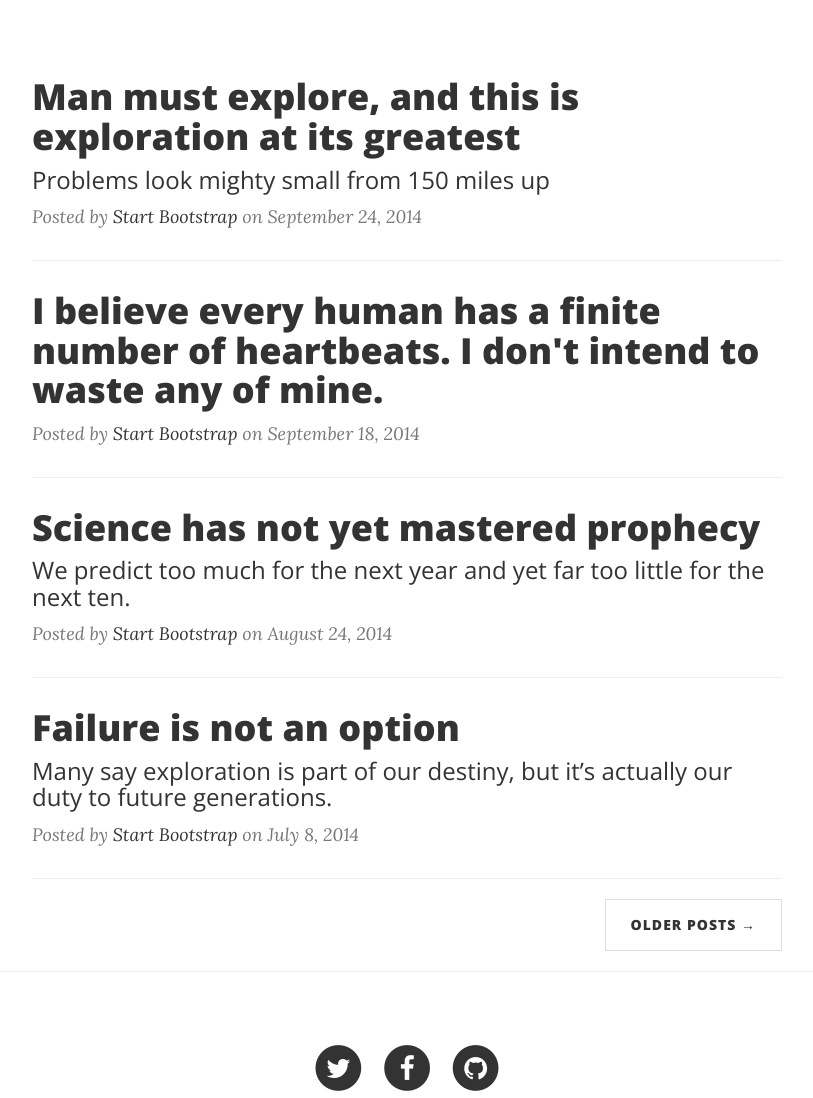
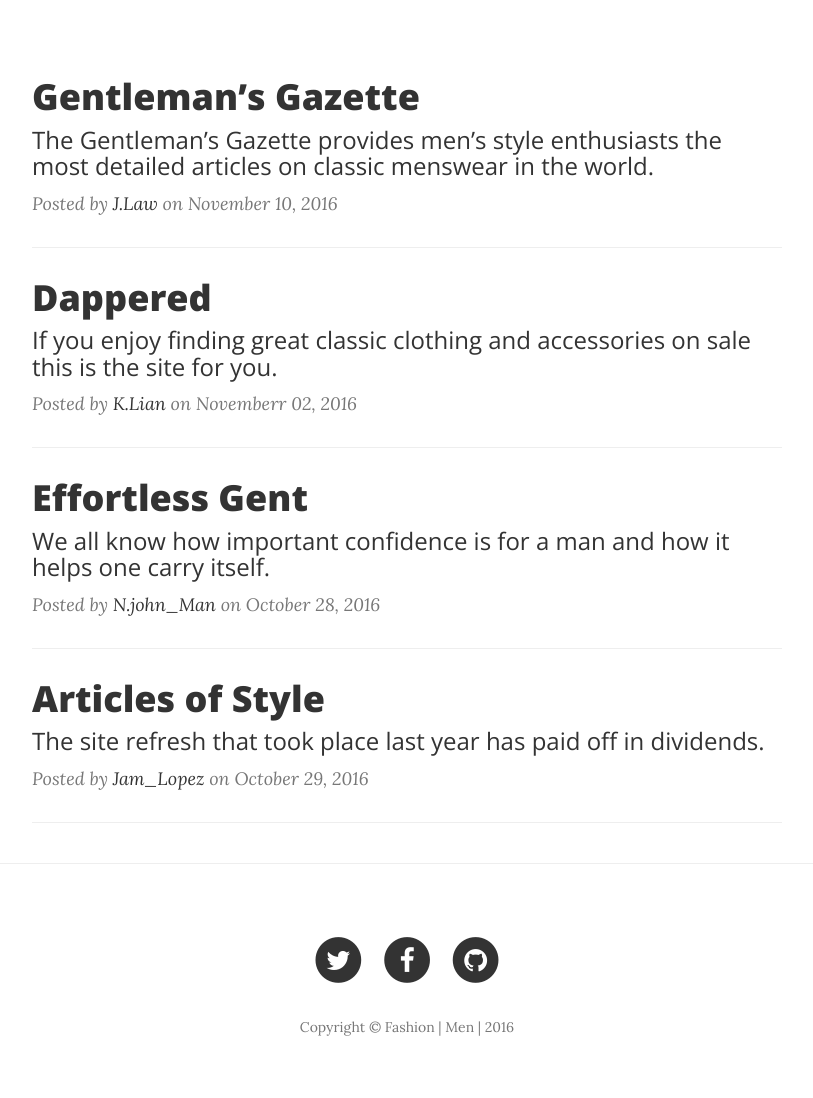
Before and after one commit to jhlawana/Fashion-Blog, a website: page index.html in a window 1280 px wide. Shown: the part 451-1549 px from the top of the page, without its empty margins (233-1046 px from the left). Drawn offline with nearby package versions, Linux system fonts and the light colour scheme.

Commit message:
Update index.html

```diff
--- a/index.html
+++ b/index.html
@@ -55,9 +55,6 @@
                         <a href="about.html">About</a>
                     </li>
                     <li>
-                        <a href="post.html">Sample Post</a>
-                    </li>
-                    <li>
                         <a href="contact.html">Contact</a>
                     </li>
                 </ul>
@@ -74,7 +71,7 @@
             <div class="row">
                 <div class="col-lg-8 col-lg-offset-2 col-md-10 col-md-offset-1">
                     <div class="site-heading">
-                        <h1>Fashion Blog</h1>
+                        <h1>Fashion | Men</h1>
                         <hr class="small">
                         <span class="subheading">"Life is too short to wear boring clothes"</span>
                     </div>
@@ -90,54 +87,51 @@
                 <div class="post-preview">
                     <a href="post.html">
                         <h2 class="post-title">
-                            Man must explore, and this is exploration at its greatest
+                            Gentleman’s Gazette
                         </h2>
                         <h3 class="post-subtitle">
-                            Problems look mighty small from 150 miles up
+                            The Gentleman’s Gazette provides men’s style enthusiasts the most detailed articles on classic menswear in the world.
                         </h3>
                     </a>
-                    <p class="post-meta">Posted by <a href="#">Start Bootstrap</a> on September 24, 2014</p>
+                    <p class="post-meta">Posted by <a href="#">J.Law</a> on November 10, 2016</p>
                 </div>
                 <hr>
                 <div class="post-preview">
                     <a href="post.html">
                         <h2 class="post-title">
-                            I believe every human has a finite number of heartbeats. I don't intend to waste any of mine.
+                            Dappered
                         </h2>
+                        <h3 class="post-subtitle">
+                             If you enjoy finding great classic clothing and accessories on sale this is the site for you.
+                        </h3>
                     </a>
-                    <p class="post-meta">Posted by <a href="#">Start Bootstrap</a> on September 18, 2014</p>
+                    <p class="post-meta">Posted by <a href="#">K.Lian</a> on Novemberr 02, 2016</p>
                 </div>
                 <hr>
                 <div class="post-preview">
                     <a href="post.html">
                         <h2 class="post-title">
-                            Science has not yet mastered prophecy
+                            Effortless Gent
                         </h2>
                         <h3 class="post-subtitle">
-                            We predict too much for the next year and yet far too little for the next ten.
+                           We all know how important confidence is for a man and how it helps one carry itself.
                         </h3>
                     </a>
-                    <p class="post-meta">Posted by <a href="#">Start Bootstrap</a> on August 24, 2014</p>
+                    <p class="post-meta">Posted by <a href="#">N.john_Man</a> on October 28, 2016</p>
                 </div>
                 <hr>
                 <div class="post-preview">
                     <a href="post.html">
                         <h2 class="post-title">
-                            Failure is not an option
+                            Articles of Style
                         </h2>
                         <h3 class="post-subtitle">
-                            Many say exploration is part of our destiny, but it’s actually our duty to future generations.
+                            The site refresh that took place last year has paid off in dividends.
                         </h3>
                     </a>
-                    <p class="post-meta">Posted by <a href="#">Start Bootstrap</a> on July 8, 2014</p>
+                    <p class="post-meta">Posted by <a href="#">Jam_Lopez</a> on October 29, 2016</p>
                 </div>
                 <hr>
-                <!-- Pager -->
-                <ul class="pager">
-                    <li class="next">
-                        <a href="#">Older Posts &rarr;</a>
-                    </li>
-                </ul>
             </div>
         </div>
     </div>
@@ -175,7 +169,7 @@
                             </a>
                         </li>
                     </ul>
-                    <p class="copyright text-muted">Copyright &copy; Your Website 2016</p>
+                    <p class="copyright text-muted">Copyright &copy; Fashion | Men | 2016</p>
                 </div>
             </div>
         </div>
```
